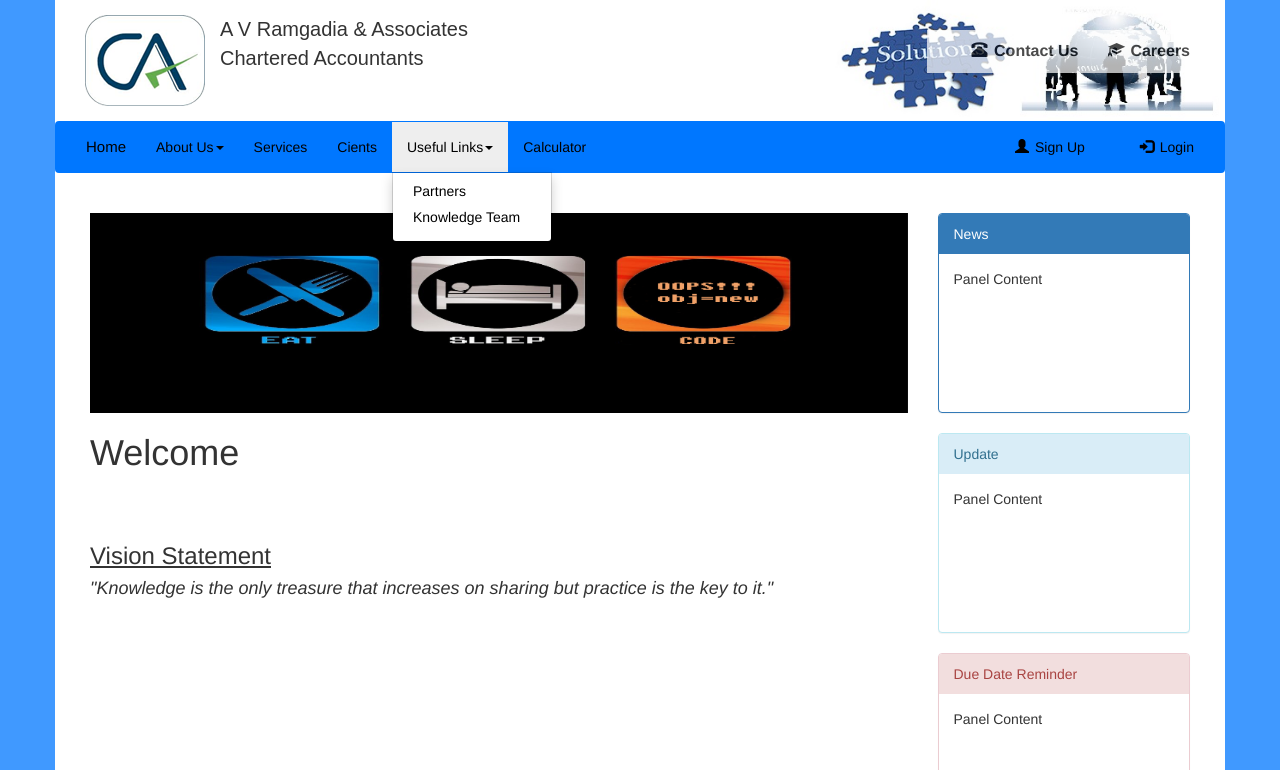
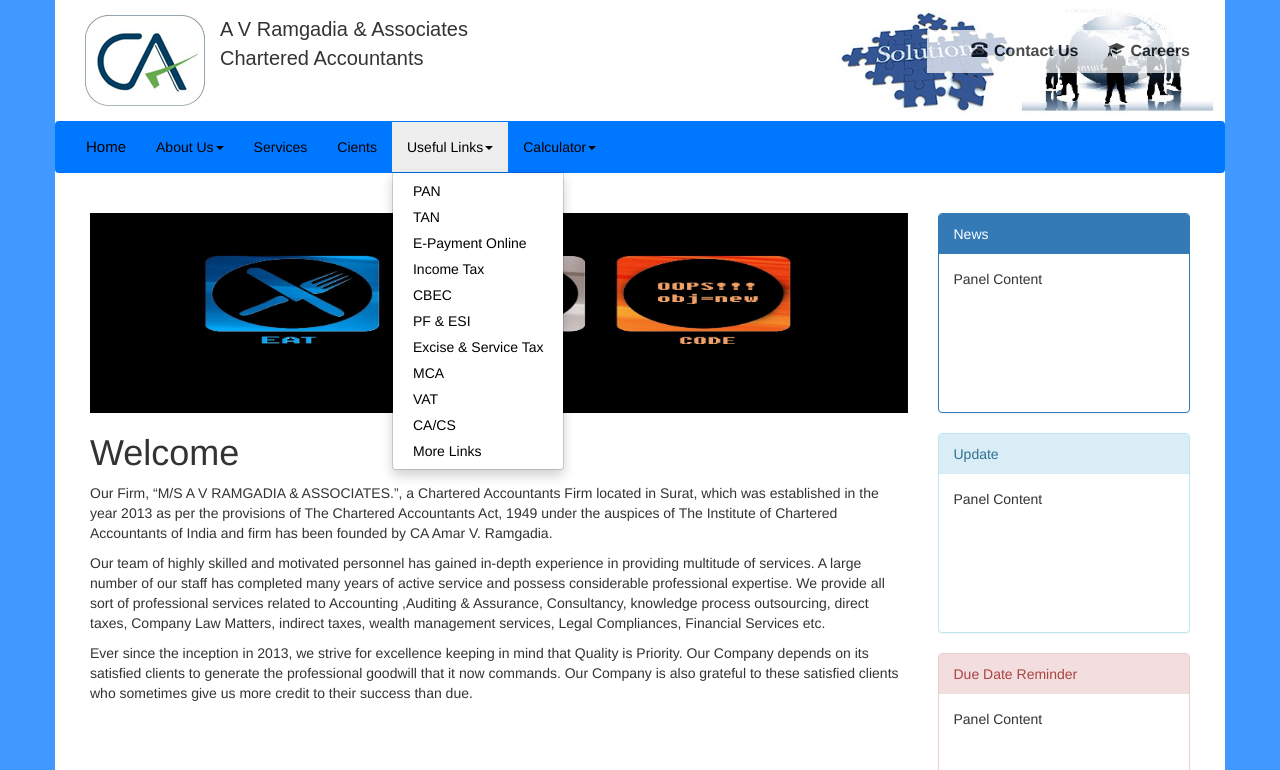
Before and after one commit to DCodeReapers/avramgadia, a plain HTML site: page index.html in a window 1280 px wide. Both pictures are taken after a click on the link "Useful Links". Shown: the top 770 px of the page. Drawn offline with Linux system fonts and the light colour scheme.

Commit message:
navbar modified

```diff
--- a/index.html
+++ b/index.html
@@ -63,7 +63,11 @@
         </div>
 
         <h1>Welcome</h1>
-        <p><!-- We are a firm of Chartered Accountants with our head office in Mumbai and branches across the country. We have a team of  9  partners and 7 Chartered Accountants as paid employees and over 50 Articles and paid staffs. We provide all sort of professional services related to Accounting ,Auditing & Assurance, Consultancy, knowledge process outsourcing, direct taxes, Company Law Matters, indirect taxes, wealth management  services, Legal Compliances, Financial Services  etc . --></p>
+        <p>Our Firm, “M/S A V RAMGADIA & ASSOCIATES.”, a Chartered Accountants Firm located in Surat, which was established in the year 2013 as per the provisions of The Chartered Accountants Act, 1949 under the auspices of The Institute of Chartered Accountants of India and firm has been founded by CA Amar V. Ramgadia.</p>
+
+        <p>Our team of highly skilled and motivated personnel has gained in-depth experience in providing multitude of services. A large number of our staff has completed many years of active service and possess considerable professional expertise. We provide all sort of professional services related to Accounting ,Auditing & Assurance, Consultancy, knowledge process outsourcing, direct taxes, Company Law Matters, indirect taxes, wealth management  services, Legal Compliances, Financial Services  etc.</p>
+
+        <p>Ever since the inception in 2013, we strive for excellence keeping in mind that Quality is Priority. Our Company depends on its satisfied clients to generate the professional goodwill that it now commands. Our Company is also grateful to these satisfied clients who sometimes give us more credit to their success than due.</p>
         <br>
         <br>
         <u><h3>Vision Statement</h3></u>
--- a/pages/important/header.html
+++ b/pages/important/header.html
@@ -28,25 +28,34 @@
             <ul class="dropdown-menu">
               <li><a href="#">Partners</a></li>
               <li><a href="#">Knowledge Team</a></li>
-                        <li><a href="#"></a></li>
             </ul>
           </li>
           <li><a href="#">Services</a></li>
           <li><a href="#">Cients</a></li>
           <li class="dropdown"><a class="dropdown-toggle" data-toggle="dropdown" href="#">Useful Links<span class="caret"></span></a>
             <ul class="dropdown-menu">
-                        <li><a href="#">Partners</a></li>
-                        <li><a href="#">Knowledge Team</a></li>
+                <li><a href="useful-links/pan.html">PAN</a></li>
+                <li><a href="useful-links/tan.html">TAN</a></li>
+                <li><a href="useful-links/epayment.html">E-Payment Online</a></li>
+                <li><a href="useful-links/incometax.html">Income Tax</a></li>
+                <li><a href="useful-links/cbec.html">CBEC</a></li>
+                <li><a href="useful-links/pf-esi.html">PF &amp; ESI</a></li>
+                <li><a href="useful-links/excise.html">Excise &amp; Service Tax</a></li>
+                <li><a href="useful-links/mca.html">MCA</a></li>
+                <li><a href="useful-links/vat.html">VAT</a></li>
+                <li><a href="useful-links/ca.html">CA/CS</a></li>
+                <li><a href="useful-links/add.html">More Links</a></li>
+            </ul>
+          </li>
+          <li class="dropdown"><a class="dropdown-toggle" data-toggle="dropdown" href="#">Calculator<span class="caret"></span></a>
+            <ul class="dropdown-menu">
+              <li><a href="#"></a></li>
+              <li><a href="#"></a></li>
               <li><a href="#"></a></li>
             </ul>
           </li>
-                <li><a href="#">Calculator</a></li>
-                <li><a href="#"></a></li>
       	</ul>
-      	<ul class="nav navbar-nav navbar-right">
-        	<li><a href="#"><span class="glyphicon glyphicon-user"></span> Sign Up</a></li>
-        	<li><a href="#"><span class="glyphicon glyphicon-log-in"></span> Login</a></li>
-      	</ul>
+      	<ul class="nav navbar-nav navbar-right"></ul>
     	</div>
   	</div>
 	</nav>
```
Also changed, not shown: useful-links/add.html (renamed from important links/add.html), useful-links/ca.html (renamed from important links/ca.html), useful-links/cbec.html (renamed from important links/CBEC.html), useful-links/epayment.html (renamed from important links/E-PAYMENT.html), useful-links/excise.html (renamed from important links/excise.html), useful-links/incometax.html (renamed from important links/income tax.html), useful-links/mca.html (renamed from important links/mca.html), useful-links/pan.html (renamed from important links/pan.html), useful-links/pf-esi.html (renamed from important links/PF&ESI.html), useful-links/tan.html (renamed from important links/tan.html), useful-links/vat.html (renamed from important links/vat.html). Lines whose indentation alone changed are shown as unchanged.
